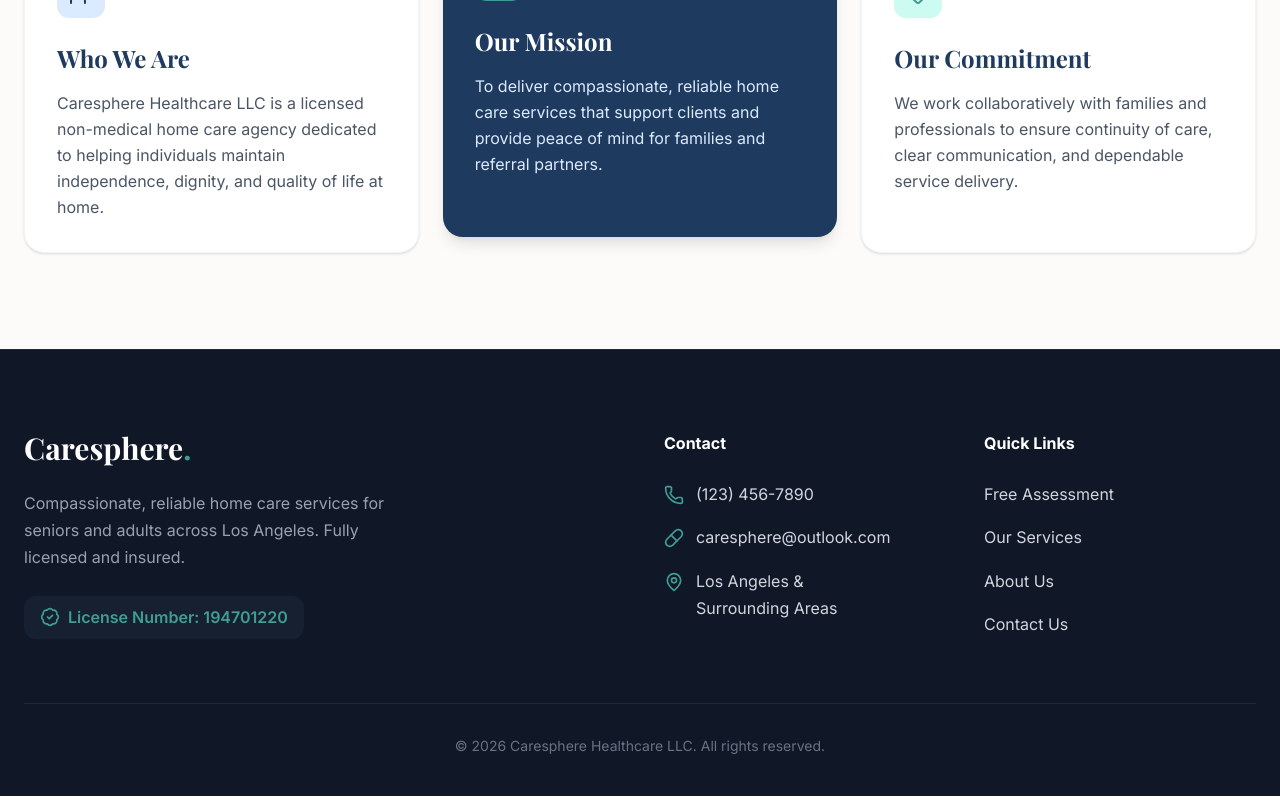
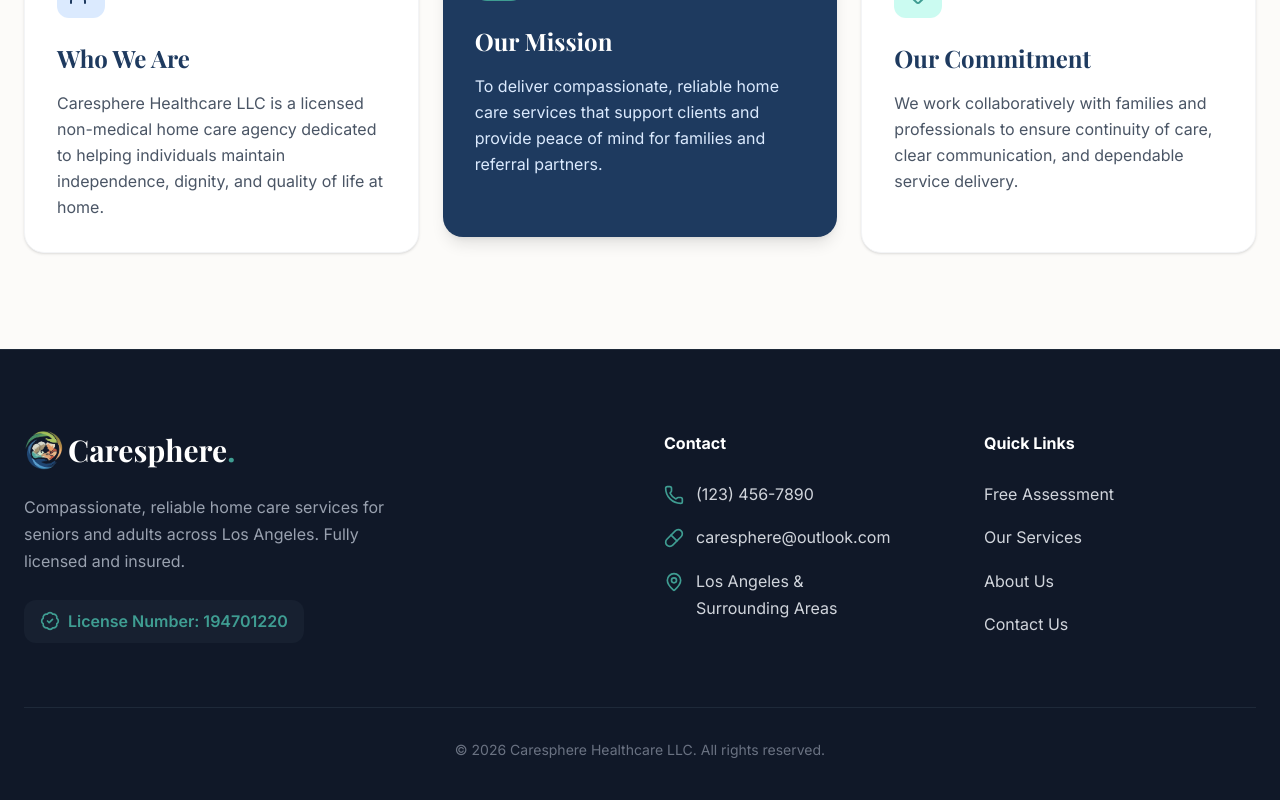
Before and after one commit to Trayshmhirk/caresphere-healthcare, a Next.js app: page / in a window 1280 px wide. Shown: the part 3886-4686 px from the top of the page. Built offline with nearby package versions, Linux system fonts and the light colour scheme; a web font is replaced by a local one.

Commit message:
feat: add logo image to homepage footer

```diff
--- a/app/page.tsx
+++ b/app/page.tsx
@@ -495,8 +495,17 @@
       <footer className="border-t border-gray-800 bg-gray-900 px-6 pt-20 pb-10 text-gray-300">
         <div className="mx-auto mb-16 grid max-w-7xl gap-12 md:grid-cols-2 lg:grid-cols-4">
           <div className="col-span-1 lg:col-span-2">
-            <div className="mb-6 font-serif text-3xl font-bold text-white">
-              Caresphere<span className="text-[#3f9d92]">.</span>
+            <div className="mb-6 flex items-center gap-1 font-serif text-3xl font-bold text-white">
+              <Image
+                src="/img/logo.png"
+                alt="Caresphere Healthcare LLC"
+                width={40}
+                height={40}
+                className="h-10 w-10 object-contain"
+              />
+              <span>
+                Caresphere<span className="text-[#3f9d92]">.</span>
+              </span>
             </div>
             <p className="mb-6 max-w-sm text-gray-400">
               Compassionate, reliable home care services for seniors and adults across Los Angeles.
```
